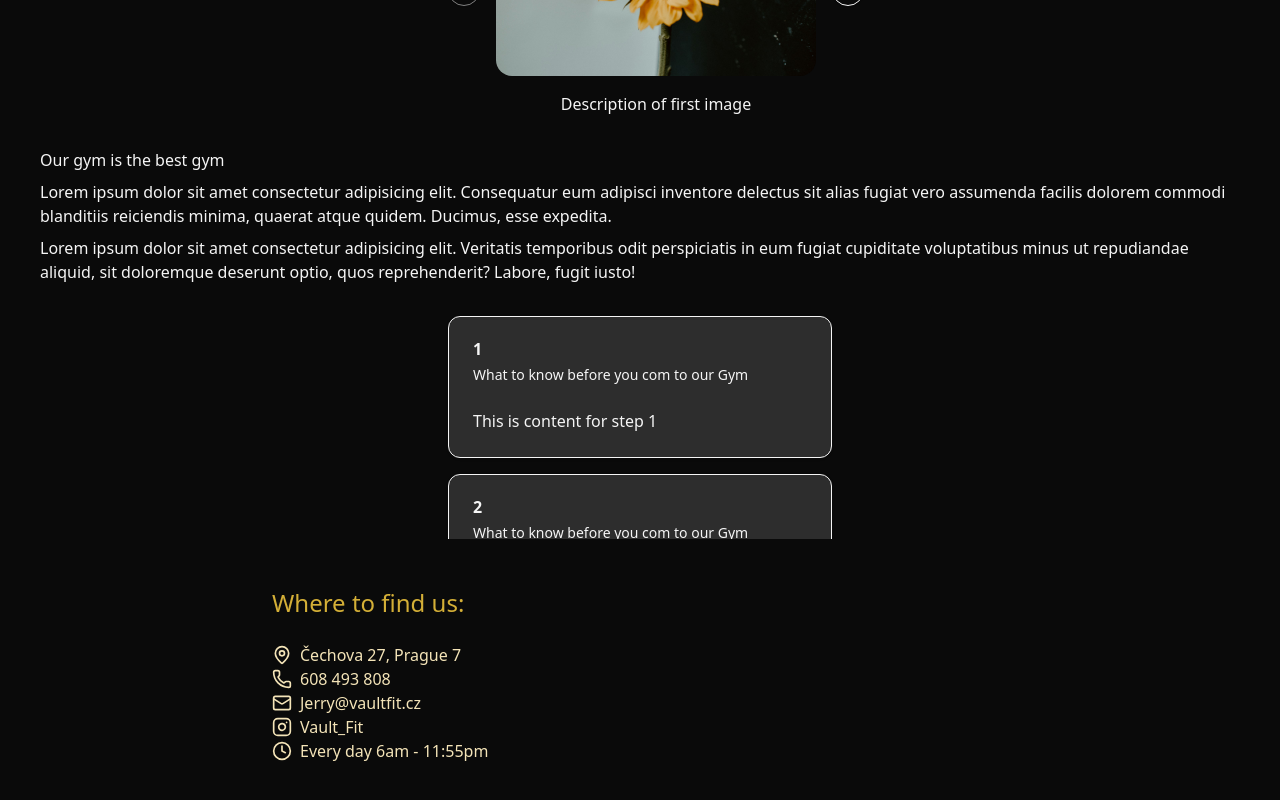
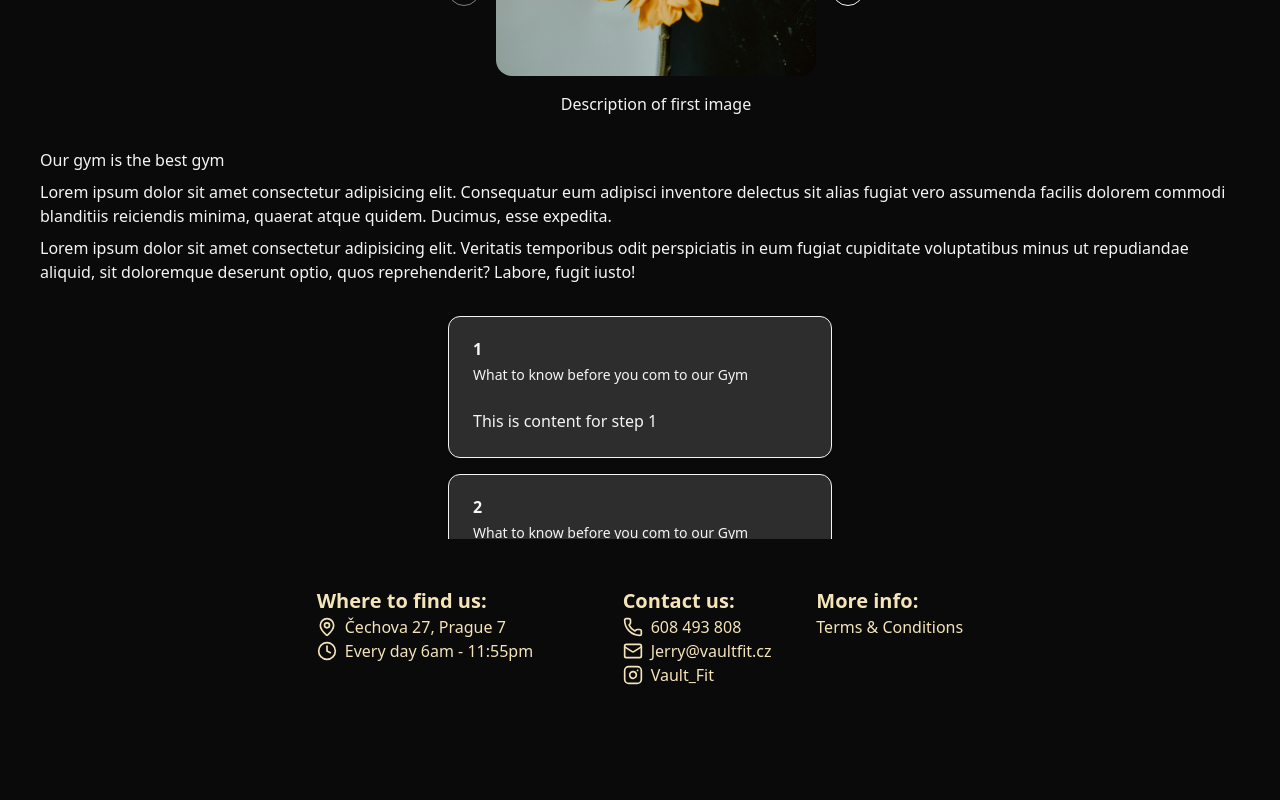
Before and after one commit to evahli/vault-fit, a React (Vite) app: page / in a window 1280 px wide. Shown: the part 374-1174 px from the top of the page. After the commit the page ends 1109 px from the top, so only its background shows below. Built offline with nearby package versions, Linux system fonts and the light colour scheme.

Commit message:
Footer formatting, put footer on homepage

```diff
--- a/src/components/Footer.jsx
+++ b/src/components/Footer.jsx
@@ -1,19 +1,27 @@
 import { MapPin, Phone, Mail, Clock, Instagram } from 'lucide-react';
+import { Link } from 'react-router';
 
 
 
 export const Footer = () => {
   return (
     <footer className="max-w-3xl mx-auto px-4 py-12">
+      <div className="flex flex-col md:flex-row md:justify-evenly">
       <div>
-        <h2 className="text-gold text-2xl">Where to find us: </h2>
-        <br />
+        <h2 className="text-gold-light text-xl font-semibold">Where to find us: </h2>
         <a   className="flex items-center gap-2 text-gold-light hover:text-gold whitespace-nowrap"
 
           href="https://www.google.com/maps/place/%C4%8Cechova+307%2F27,+170+00+Praha+7/@50.1024042,14.4177148,17z/data=!3m1!4b1!4m6!3m5!1s0x470b94d07bf76f1f:0x5e764ea5d03c52fe!8m2!3d50.1024008!4d14.4202897!16s%2Fg%2F11j0py8td3?entry=ttu&g_ep=EgoyMDI1MTExMi4wIKXMDSoASAFQAw%3D%3D"
         >
           <MapPin className="w-5 h-5" />
         Čechova 27, Prague 7        </a>
+
+        <p className="flex items-center gap-2 text-gold-light hover:text-gold whitespace-nowrap"> <Clock className="w-5 h-5"/> Every day 6am - 11:55pm</p>
+
+      </div>
+      <br />
+      <div>
+        <h2 className="text-gold-light text-xl font-semibold">Contact us: </h2>
         <a className="flex items-center gap-2 text-gold-light hover:text-gold whitespace-nowrap"
           href="tel:+420608493808"
         >
@@ -32,8 +40,17 @@ export const Footer = () => {
           <Instagram className="w-5 h-5" />
          Vault_Fit
         </a>
-        <p className="flex items-center gap-2 text-gold-light hover:text-gold whitespace-nowrap"> <Clock className="w-5 h-5"/> Every day 6am - 11:55pm</p>
+      </div>
+      <div>
+        <h2 className="text-gold-light text-xl font-semibold">More info: </h2>
+        <Link
+          to="/terms"
+          className="text-gold-light hover:text-gold transition-colors"
+        >
+          Terms & Conditions
+        </Link>
 
+      </div>
       </div>
     </footer>
   )
--- a/src/pages/Booking.jsx
+++ b/src/pages/Booking.jsx
@@ -1,10 +1,7 @@
-import { FAQSection } from "@/components/FAQSection";
-
 export const Booking = () => {
   return (
     <>
       <div className="h-screen overflow-y-auto">This is booking page</div>
-      <FAQSection />
     </>
   );
 };
--- a/src/pages/Homepage.jsx
+++ b/src/pages/Homepage.jsx
@@ -1,4 +1,5 @@
 import { ButtonsContainer } from '@/components/ButtonsContainer';
+import { FAQSection } from '@/components/FAQSection';
 import { ImageCarousel } from '@/components/imageCarousel';
 import { InfoCards } from '@/components/InfoCards';
 import { IntroText } from '@/components/IntroText';
@@ -11,6 +12,7 @@ export const Homepage = () => {
         <IntroText />
         <ImageCarousel />
         <InfoCards />
+        <FAQSection />
       </div>
     </>
   );
```
